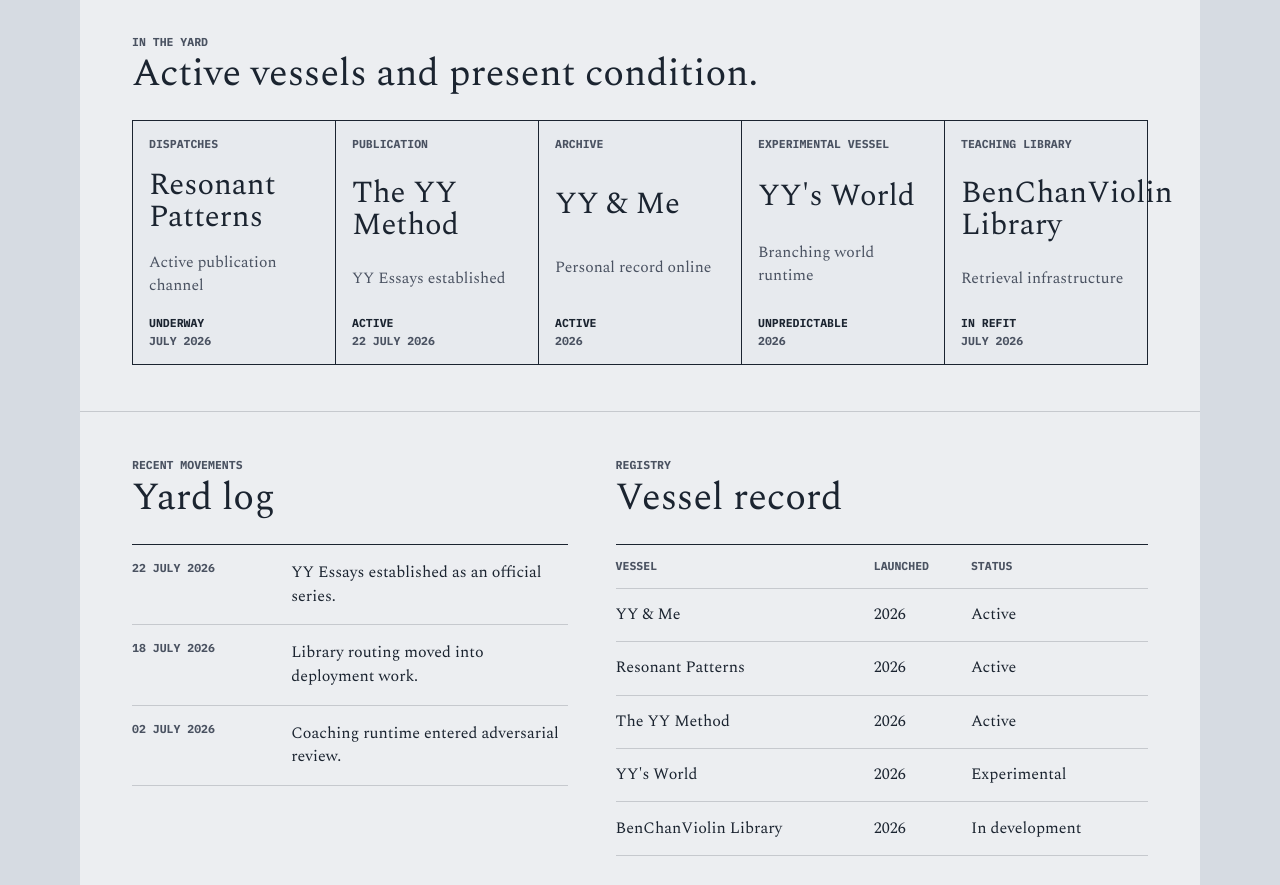
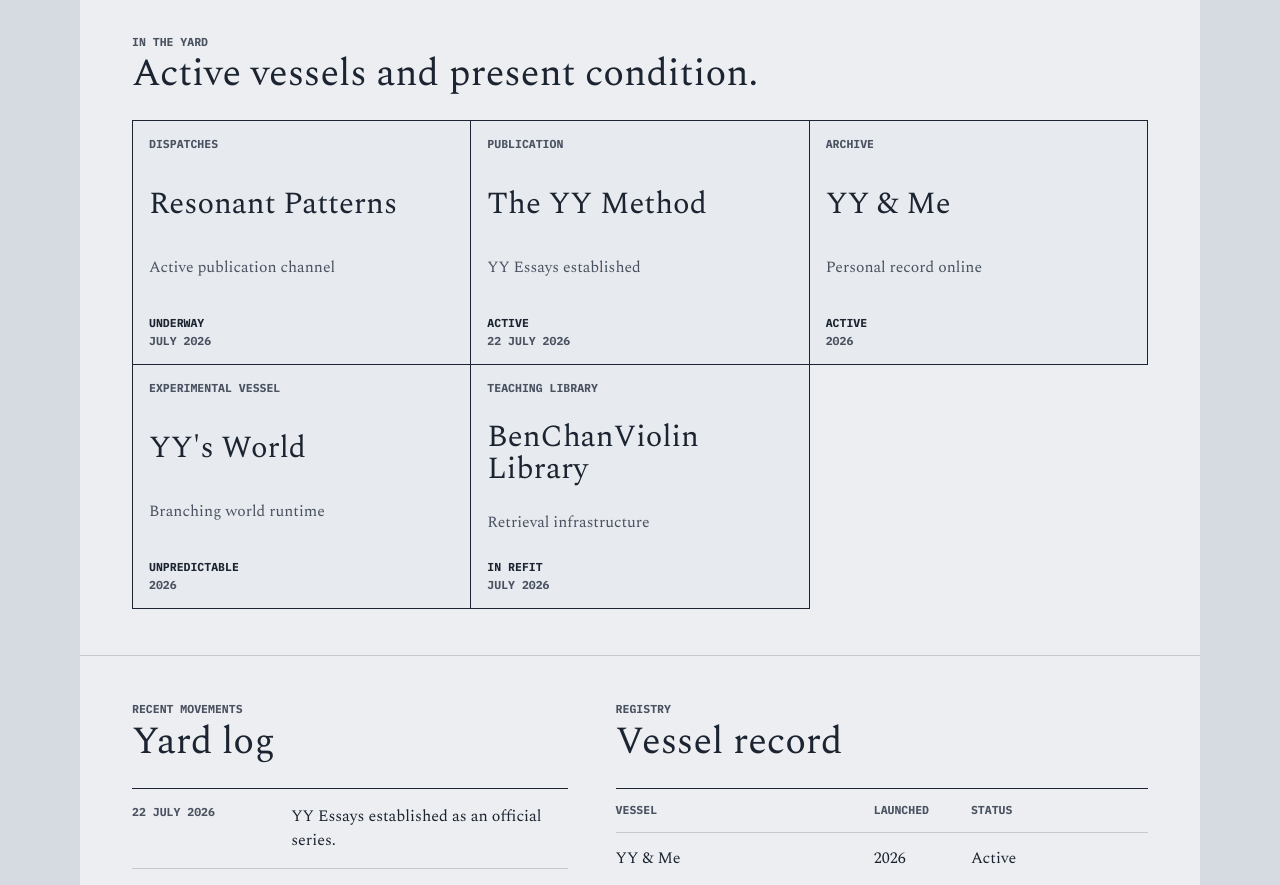
Before and after one commit to benchantech/blog, a Next.js app: page / in a window 1280 px wide. Shown: the part 880-1765 px from the top of the page. Built offline with nearby package versions, Linux system fonts and the light colour scheme; no server answers.

Commit message:
Stack vessel cards into desktop rows

```diff
--- a/app/globals.css
+++ b/app/globals.css
@@ -356,7 +356,7 @@
 
 .yard-grid {
   display: grid;
-  grid-template-columns: repeat(5, minmax(0, 1fr));
+  grid-template-columns: repeat(3, minmax(0, 1fr));
   border-top: 1.5px solid var(--ink);
   border-left: 1.5px solid var(--ink);
 }
```
